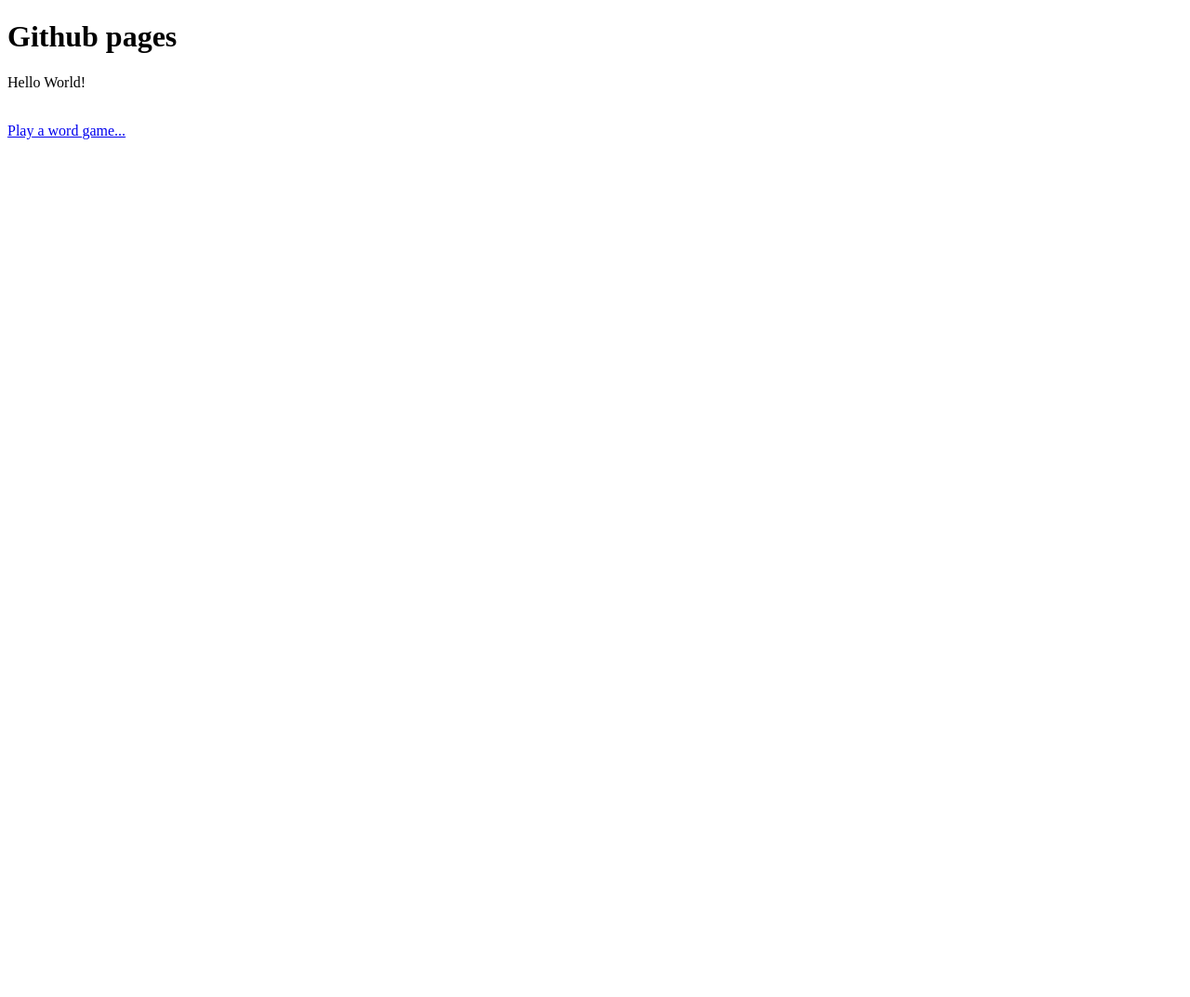
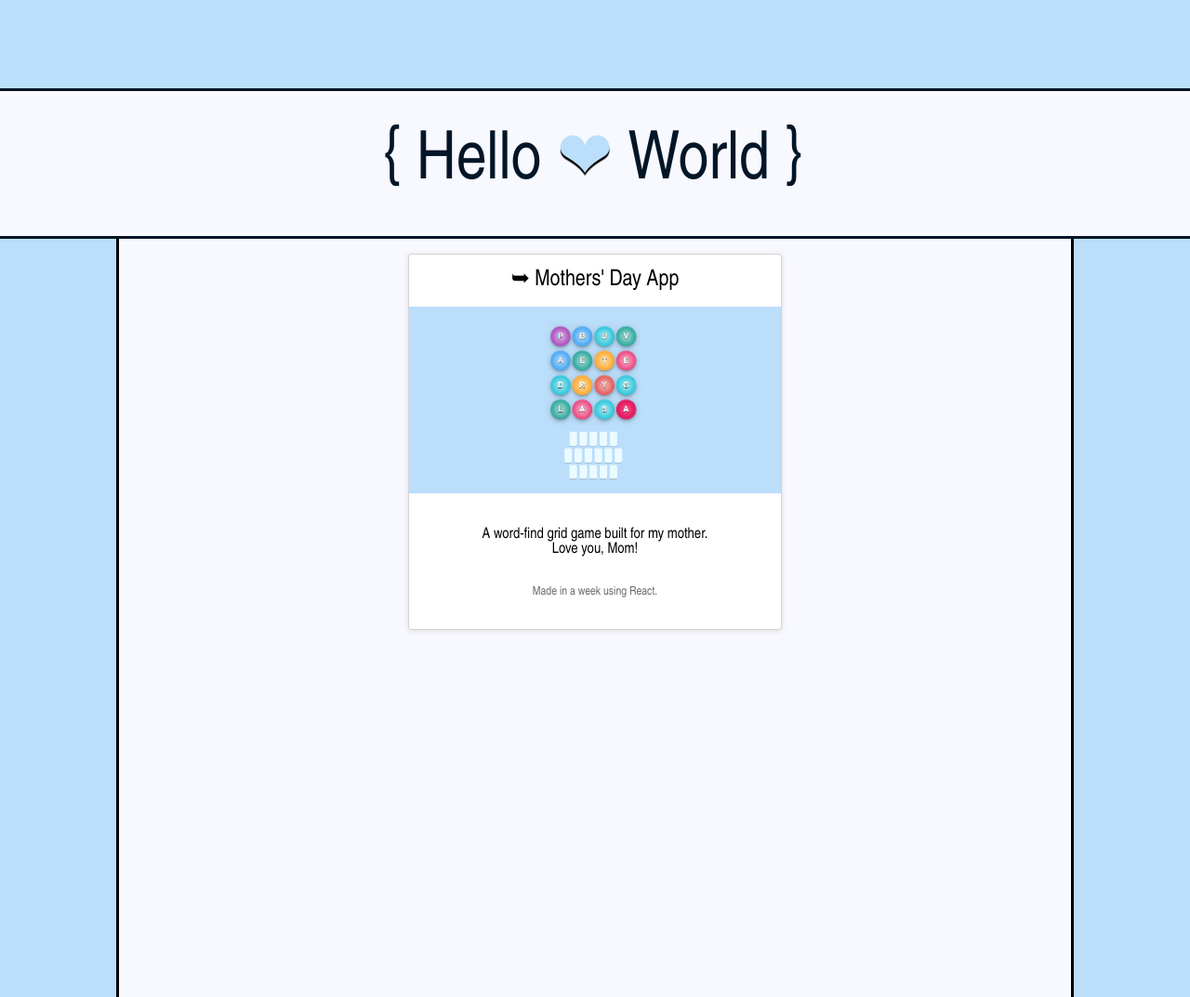
Before and after one commit to rxtATX/rxtATX.github.io, a plain HTML site: page index.html in a window 1280 px wide. Shown: the whole page at 93% size. Before the commit the page ends 800 px from the top, so only its background shows below. Drawn offline with nearby package versions, Linux system fonts and the light colour scheme.

Commit message:
Made some changes

```diff
--- /dev/null
+++ b/assets/css/card.css
@@ -0,0 +1,34 @@
+.panel {
+  max-width: 400px;
+  background: white;
+  border: thin solid lightgrey;
+  border-radius: 4px;
+  margin: 0 auto;
+  text-align: center;
+  box-shadow: 0px 1px 4px 1px rgba(211,211,211,.5);
+}
+
+.panel h4 {
+  font-size: 1.5em;
+}
+
+.cover img {
+  max-width: 400px;
+  width: 100%;
+}
+
+.card {
+  padding: 1rem 2rem;
+}
+
+.card > *, .cover > a:first-of-type {
+  display: block;
+  padding: 1rem 0;
+  text-decoration: none;
+  color: black;
+}
+
+.text-muted {
+  color: dimgrey;
+  font-size: .8em;
+}
--- /dev/null
+++ b/assets/css/moving-text.css
@@ -0,0 +1,61 @@
+.ml5 {
+  position: relative;
+  font-weight: 300;
+  font-size: 4.5rem;
+  color:#021627;
+  width: 100vw;
+}
+
+.ml5 .line {
+  position: absolute;
+  margin: auto;
+  height: 3px;
+  width: 100vw;
+  background-color: #021627;
+  transform-origin: 0.5 0;
+}
+
+.line1 {
+  top: 0;
+  left: 0;
+}
+
+.line2 {
+  left: 0;
+  bottom: 0;
+}
+
+.ml5 .decoration:not(.heart) {
+  position: relative;
+  bottom: 6px;
+}
+
+.ml5 .letters {
+  display: inline-block;
+  opacity: 0;
+}
+
+.heart {
+  color: #bbdefb;
+  text-shadow: 0px 3px 1px black;
+}
+
+@media screen and (max-width: 549px) {
+  .ml5 {
+    font-size: 3.5rem;
+  }
+
+  header {
+    height: 7.5rem !important;
+  }
+}
+
+@media screen and (max-width: 440px) {
+  .ml5 {
+    font-size: 2.5rem;
+  }
+
+  header {
+    height: 5.5rem !important;
+  }
+}
--- /dev/null
+++ b/assets/css/reset.css
@@ -0,0 +1,48 @@
+/* http://meyerweb.com/eric/tools/css/reset/
+   v2.0 | 20110126
+   License: none (public domain)
+*/
+
+html, body, div, span, applet, object, iframe,
+h1, h2, h3, h4, h5, h6, p, blockquote, pre,
+a, abbr, acronym, address, big, cite, code,
+del, dfn, em, img, ins, kbd, q, s, samp,
+small, strike, strong, sub, sup, tt, var,
+b, u, i, center,
+dl, dt, dd, ol, ul, li,
+fieldset, form, label, legend,
+table, caption, tbody, tfoot, thead, tr, th, td,
+article, aside, canvas, details, embed,
+figure, figcaption, footer, header, hgroup,
+menu, nav, output, ruby, section, summary,
+time, mark, audio, video {
+	margin: 0;
+	padding: 0;
+	border: 0;
+	font-size: 100%;
+	font: inherit;
+	vertical-align: baseline;
+}
+/* HTML5 display-role reset for older browsers */
+article, aside, details, figcaption, figure,
+footer, header, hgroup, menu, nav, section {
+	display: block;
+}
+body {
+	line-height: 1;
+}
+ol, ul {
+	list-style: none;
+}
+blockquote, q {
+	quotes: none;
+}
+blockquote:before, blockquote:after,
+q:before, q:after {
+	content: '';
+	content: none;
+}
+table {
+	border-collapse: collapse;
+	border-spacing: 0;
+}
--- /dev/null
+++ b/assets/css/style.css
@@ -0,0 +1,58 @@
+body {
+  font-family: 'Arial Narrow', Arial, system-ui;
+  background-color: #bbdefb;
+  height: 100vh;
+}
+
+header {
+  position: relative;
+  height: 10rem;
+  width: calc(100vw - 17px);
+  background-color: #f8f8ff;
+  margin-top: 10vh;
+}
+
+main {
+  padding-top: 1em;
+  position: relative;
+  bottom: 0;
+  top: 0;
+  height: 100%;
+  width: 80vw;
+  margin: 0 auto;
+  background: ghostwhite;
+  border-left: medium solid black;
+  border-right: medium solid black;
+}
+
+.vertical-center {
+  margin: 0;
+  position: absolute;
+  top: 50%;
+  -ms-transform: translateY(-50%);
+  transform: translateY(-50%);
+  text-align: center;
+  width: calc(100% - 4px); /*4px to account for custom scroll width*/
+}
+
+/* Scroll bar */
+/* width */
+::-webkit-scrollbar {
+  width: 4px;
+  height: 4px;
+}
+
+/* Track */
+::-webkit-scrollbar-track {
+  background: #f1f1f1;
+}
+
+/* Handle */
+::-webkit-scrollbar-thumb {
+  background: #888;
+}
+
+/* Handle on hover */
+::-webkit-scrollbar-thumb:hover {
+  background: #555;
+}
--- /dev/null
+++ b/assets/js/moving-text.js
@@ -0,0 +1,47 @@
+anime.timeline({loop: false})
+  .add({
+    targets: '.ml5 .line',
+    opacity: [0.5,1],
+    scaleX: [0, 1],
+    easing: "easeInOutExpo",
+    duration: 700
+  }).add({
+    targets: '.ml5 .line',
+    duration: 600,
+    easing: "easeOutExpo",
+    translateY: (el, i) => (-0.625 + 0.625*2*i) + "em"
+  }).add({
+    targets: '.ml5 .decoration',
+    opacity: [0,1],
+    scaleY: [0.5, 1],
+    easing: "easeOutExpo",
+    duration: 600,
+    offset: '-=600'
+  }).add({
+    targets: '.ml5 .letters-left',
+    opacity: [0,1],
+    translateX: ["0.5em", 0],
+    easing: "easeOutExpo",
+    duration: 600,
+    offset: '-=300'
+  }).add({
+    targets: '.ml5 .letters-right',
+    opacity: [0,1],
+    translateX: ["-0.5em", 0],
+    easing: "easeOutExpo",
+    duration: 600,
+    offset: '-=600'
+  }).add({
+    targets: 'main',
+    opacity: [0,1],
+    translateY: [0, 1],
+    easing: "easeOutExpo",
+    duration: 600,
+    offset: '-=600'
+  }).add({
+    targets: '.ml5',
+    opacity: 1,
+    duration: 1000,
+    easing: "easeOutExpo",
+    delay: 1000
+  });
--- a/index.html
+++ b/index.html
@@ -1,12 +1,50 @@
 <!DOCTYPE html>
 <html>
   <head>
-    <title>Hello</title>
+    <meta name="viewport" content="width=device-width, initial-scale=1">
+    <title>Rachel Thiim GH Pages Portfolio</title>
+    <link rel="stylesheet" href="./assets/css/reset.css" type="text/css" />
+    <link rel="stylesheet" href="./assets/css/moving-text.css" type="text/css" />
+    <link rel="stylesheet" href="./assets/css/card.css" type="text/css" />
+    <link rel="stylesheet" href="./assets/css/style.css" type="text/css" />
   </head>
   <body>
-    <h1>Github pages</h1>
-    <p>Hello World!</p>
-    <br/>
-    <a href="https://rxtatx.github.io/mothers_day/">Play a word game...</a>
+    <span>&nbsp;</span>
+    <!-- https://tobiasahlin.com/moving-letters/#5 -->
+    <header class="ml5">
+      <h1 class="vertical-center">
+        <!-- <span class="text-wrapper"> -->
+          <span class="line line1"></span>
+          <span class="letters decoration">&lbrace;</span>
+          <span class="letters letters-left">Hello</span>
+          <span class="letters decoration heart">&#10084;</span>
+          <span class="letters letters-left">World</span>
+          <span class="letters decoration">&rbrace;</span>
+          <span class="line line2"></span>
+        <!-- </span> -->
+      </h1>
+    </header>
+    <main>
+      <div class="panel">
+        <div class="cover">
+          <a href="https://rxtatx.github.io/mothers_day/" target="_new">
+            <h4>&#10149;&nbsp;Mothers' Day App</h3>
+          </a>
+          <a href="https://rxtatx.github.io/mothers_day/" target="_new">
+            <img src="./assets/images/dsBuffer.png" alt="cover">
+          </a>
+        </div>
+        <div class="card">
+          <blockquote>
+            A word-find grid game built for my mother.
+            <br><em>Love you, Mom!</em>
+          </blockquote>
+          <a href="https://github.com/rxtatx/mothers_day/" target="_new"><p class="text-muted">Made in a week using React.</p></a>
+        </div>
+      </div>
+    </main>
+
+    <script src="https://cdnjs.cloudflare.com/ajax/libs/animejs/2.0.2/anime.min.js"></script>
+    <script src="./assets/js/moving-text.js"></script>
   </body>
 </html>
```
Also changed, not shown: assets/images/dsBuffer.png (added).
